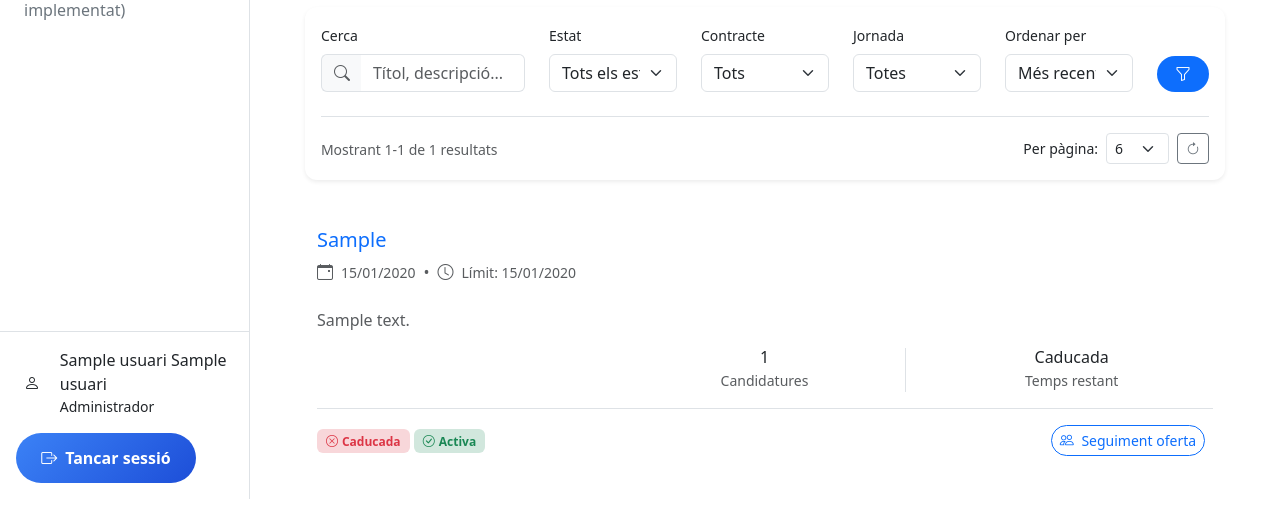
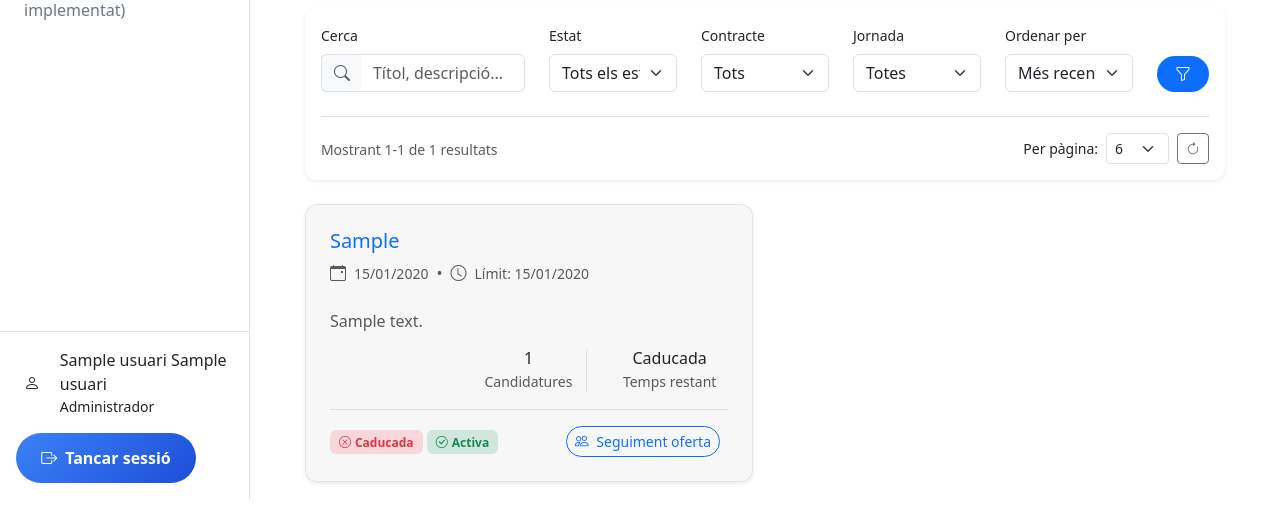
Before and after one commit to rcervera/borsa_treball_django_google, a Django app: page /empresa/ofertes/ in a window 1280 px wide. Shown: the part 301-807 px from the top of the page. Run offline with Django 5.2, Linux system fonts and the light colour scheme; a user stored in the database is signed in; tables that the repository leaves empty hold one stand-in row (values such as "Sample post"); some libraries are stand-ins or nearby versions.

Commit message:
refactor llista ofertes empresa template

```diff
--- a/borsa_treball/templates/borsa_treball/llista_ofertes_empresa.html
+++ b/borsa_treball/templates/borsa_treball/llista_ofertes_empresa.html
@@ -168,6 +168,8 @@
         {% if ofertes %}
             <div class="row" id="ofertesContainer">
                 {% for oferta in ofertes %}
+                <div class="col-lg-6 col-12 mb-4">
+    <div class="card shadow-sm border-0 h-100 oferta-card">
         <div class="card-body p-4 d-flex flex-column">
             <!-- Header de l'oferta -->
             <div class="d-flex justify-content-between align-items-start mb-3">
@@ -192,8 +194,6 @@
                 {{ oferta.descripcio|truncatewords:20 }}
             </p>
 
-    <!-- Contingut inferior fixat a sota -->
-    <div class="mt-auto">
             <!-- Estadístiques -->
             <div class="row text-center mb-3">
                 <div class="col-4"></div>
@@ -217,7 +217,7 @@
             </div>
 
             <!-- Footer (Accions) -->
-        <div class="d-flex justify-content-between align-items-center pt-3 border-top">
+            <div class="d-flex justify-content-between align-items-center pt-3 border-top mt-auto">
                 <div>
                     {% if oferta.es_caducada %}
                         <span class="badge bg-danger-subtle text-danger">
@@ -251,7 +251,7 @@
             </div>
         </div>
     </div>
-
+</div>
 
                 {% endfor %}
             </div>
```
Lines whose indentation alone changed are shown as unchanged.
